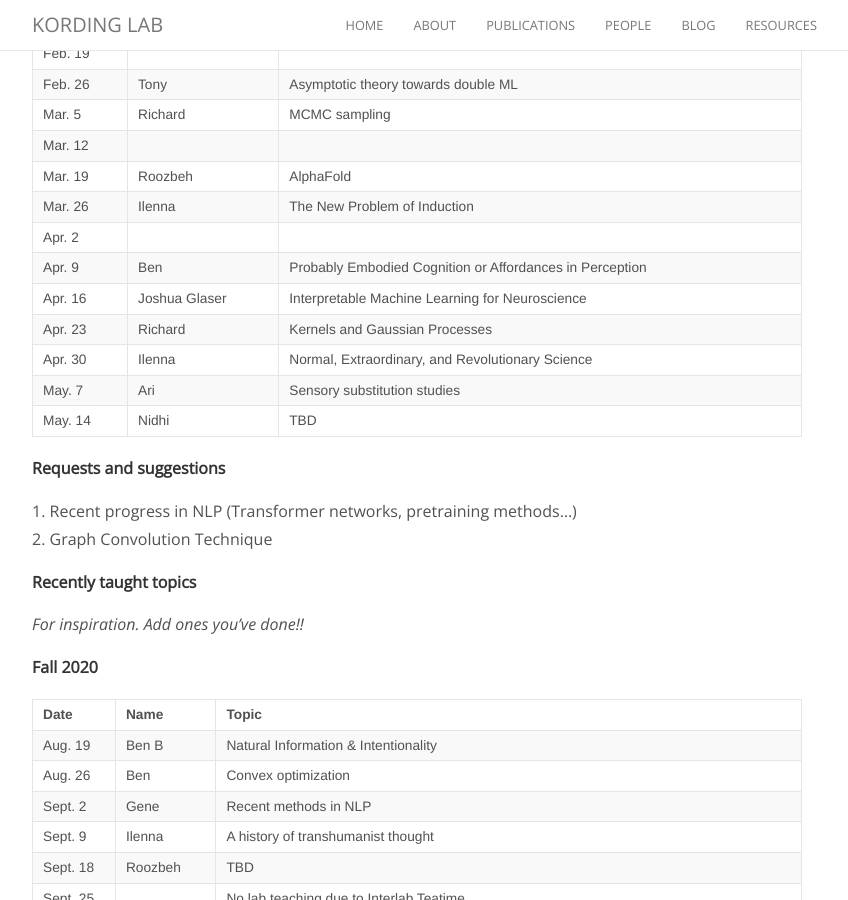
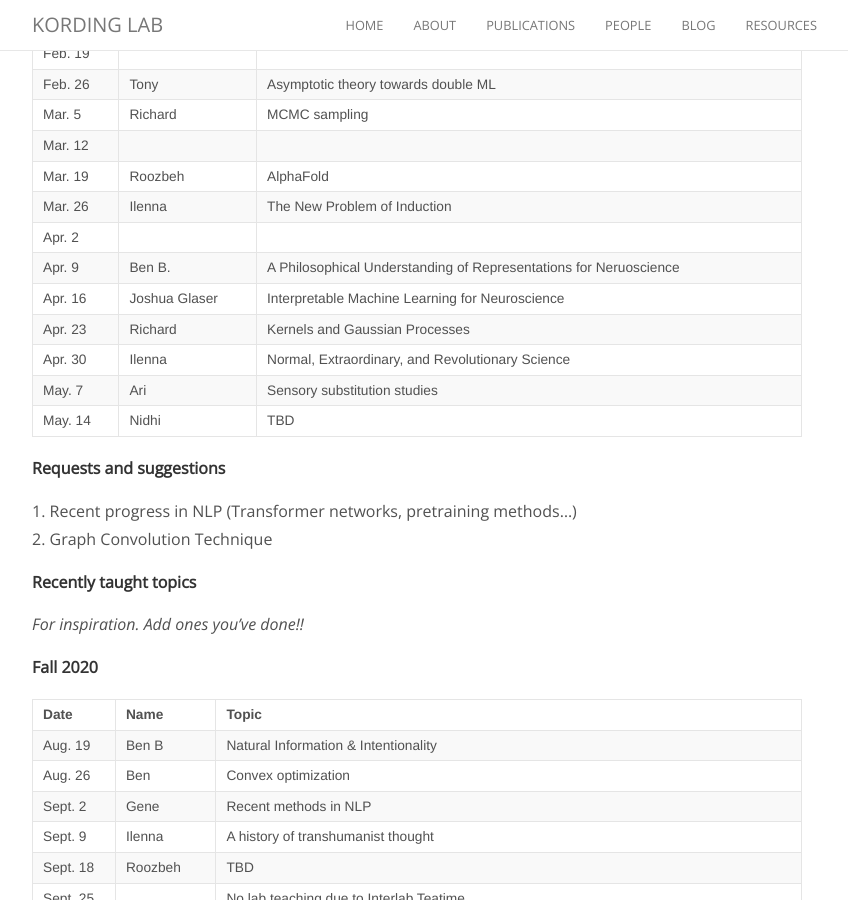
Before and after one commit to KordingLab/KordingLab.github.io, a Jekyll site: the page built from _posts/2018-08-29-upcoming-lab-teaching.md, in a window 1280 px wide and 900 px high, scrolled down 514 px. Shown: the whole window, without its empty margins (223-1071 px from the left). Built offline with Jekyll 4.4.1, drawn with Linux system fonts in a browser that asks for light colours; nearby versions of some CDN libraries; comment, search, counter and statistics services are not loaded.

Commit message:
Update 2018-08-29-upcoming-lab-teaching.md

```diff
--- a/_posts/2018-08-29-upcoming-lab-teaching.md
+++ b/_posts/2018-08-29-upcoming-lab-teaching.md
@@ -26,7 +26,7 @@ Get on the listserve for announcements: https://groups.google.com/forum/#!forum/
 | Mar. 19 | Roozbeh | AlphaFold |
 | Mar. 26 | Ilenna| The New Problem of Induction |
 | Apr. 2 |  |  |
-| Apr. 9 | Ben | Probably Embodied Cognition or Affordances in Perception |
+| Apr. 9 | Ben B. | A Philosophical Understanding of Representations for Neruoscience |
 | Apr. 16 | Joshua Glaser | Interpretable Machine Learning for Neuroscience |
 | Apr. 23 | Richard | Kernels and Gaussian Processes |
 | Apr. 30 | Ilenna | Normal, Extraordinary, and Revolutionary Science |
```
